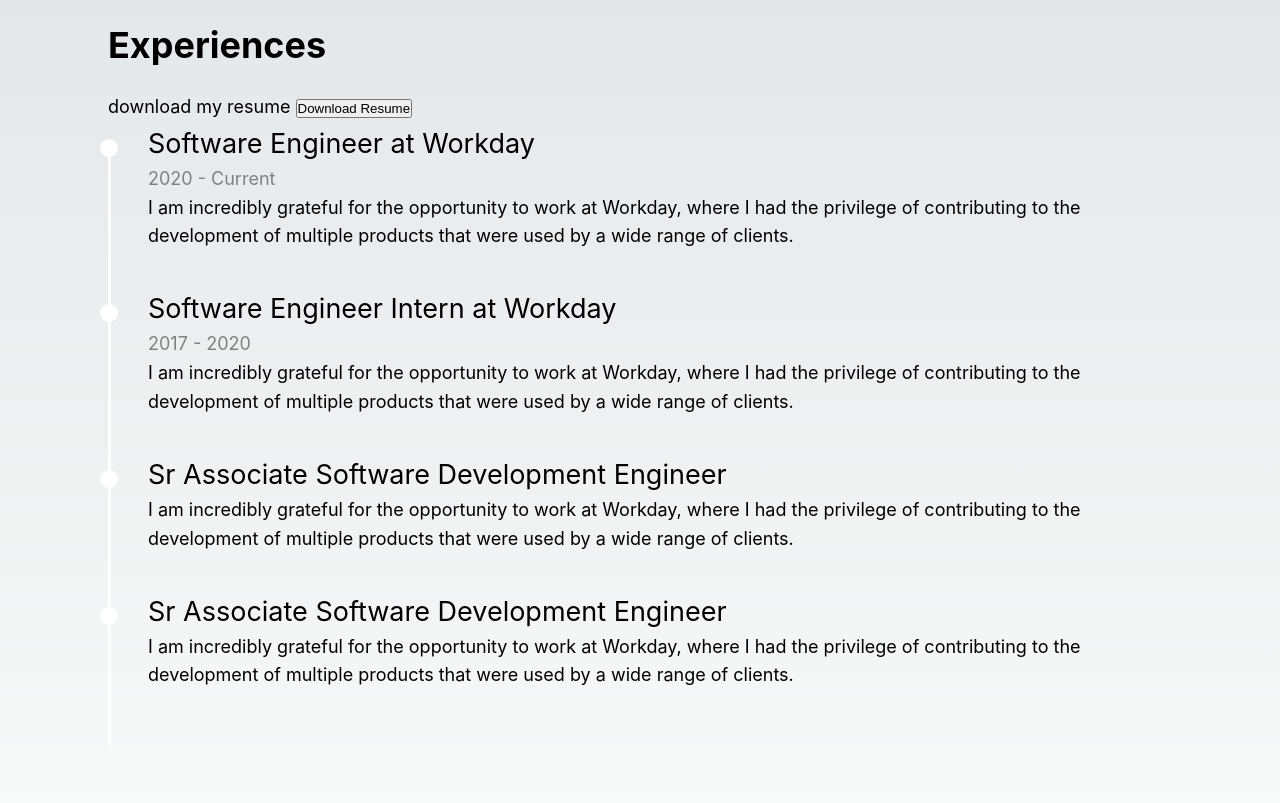
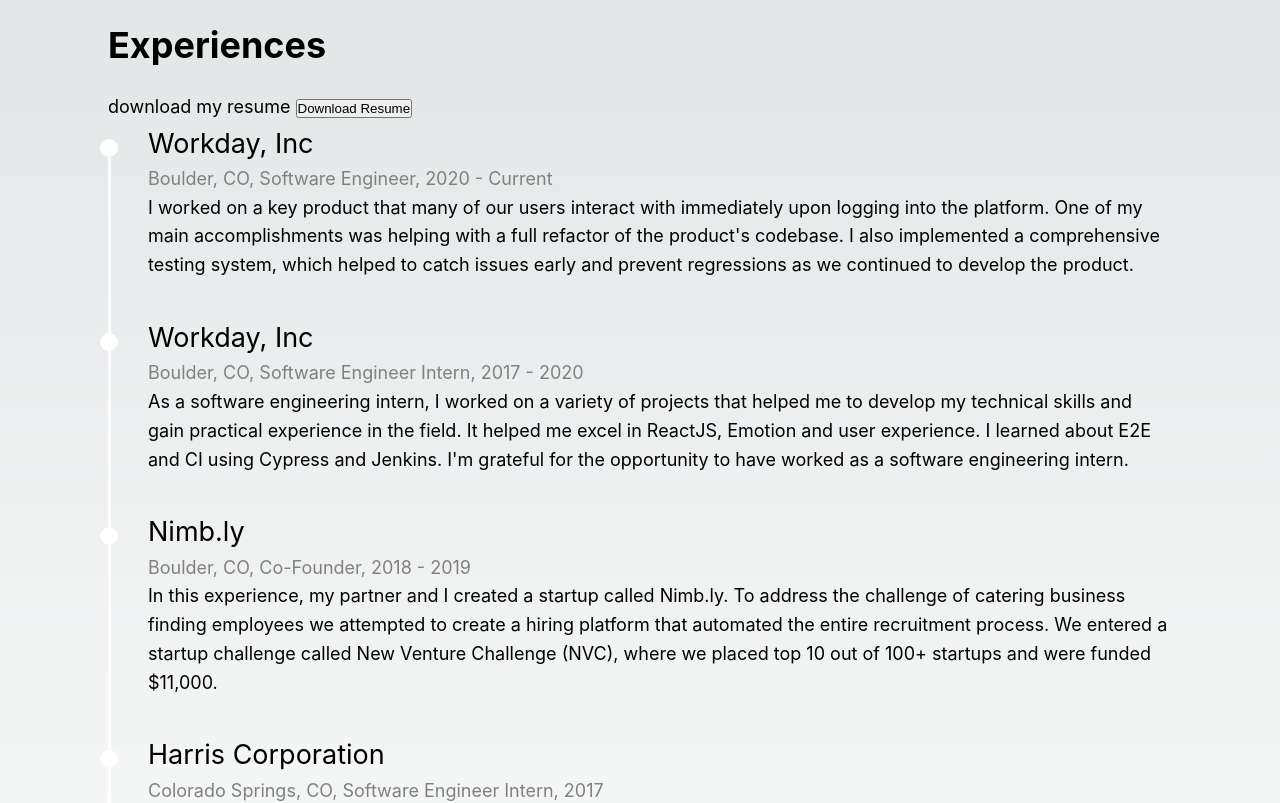
Before and after one commit to devonsoto/myportfolio, a Next.js app: page / in a window 1280 px wide. Shown: the part 580-1383 px from the top of the page. Built offline with nearby package versions, Linux system fonts and the light colour scheme.

Commit message:
finish adding content

```diff
--- a/components/timeline/timeline.tsx
+++ b/components/timeline/timeline.tsx
@@ -29,44 +29,54 @@
       </p>
       <div className={styles.container}>
         <div className={styles.rightContainer}>
-          <p className={styles.title}>Software Engineer at Workday</p>
-          <p className={styles.date}>2020 - Current</p>
+          <p className={styles.title}>Workday, Inc</p>
+          <p className={styles.date}>
+            Boulder, CO, Software Engineer, 2020 - Current
+          </p>
           <p className={styles.description}>
-            I am incredibly grateful for the opportunity to work at Workday,
-            where I had the privilege of contributing to the development of
-            multiple products that were used by a wide range of clients.
+            I worked on a key product that many of our users interact with
+            immediately upon logging into the platform. One of my main
+            accomplishments was helping with a full refactor of the product's
+            codebase. I also implemented a comprehensive testing system, which
+            helped to catch issues early and prevent regressions as we continued
+            to develop the product.
           </p>
         </div>
         <div className={styles.rightContainer}>
-          {/* <div className={styles.circle} /> */}
-          <p className={styles.title}>Software Engineer Intern at Workday</p>
-          <p className={styles.date}>2017 - 2020</p>
+          <p className={styles.title}>Workday, Inc</p>
+          <p className={styles.date}>
+            Boulder, CO, Software Engineer Intern, 2017 - 2020
+          </p>
           <p className={styles.description}>
-            I am incredibly grateful for the opportunity to work at Workday,
-            where I had the privilege of contributing to the development of
-            multiple products that were used by a wide range of clients.
+            As a software engineering intern, I worked on a variety of projects
+            that helped me to develop my technical skills and gain practical
+            experience in the field. It helped me excel in ReactJS, Emotion and
+            user experience. I learned about E2E and CI using Cypress and
+            Jenkins. I'm grateful for the opportunity to have worked as a
+            software engineering intern.
           </p>
         </div>
         <div className={styles.rightContainer}>
-          {/* <div className={styles.circle} /> */}
-          <p className={styles.title}>
-            Sr Associate Software Development Engineer
-          </p>
+          <p className={styles.title}>Nimb.ly</p>
+          <p className={styles.date}>Boulder, CO, Co-Founder, 2018 - 2019</p>
           <p className={styles.description}>
-            I am incredibly grateful for the opportunity to work at Workday,
-            where I had the privilege of contributing to the development of
-            multiple products that were used by a wide range of clients.
+            In this experience, my partner and I created a startup called
+            Nimb.ly. To address the challenge of catering business finding
+            employees we attempted to create a hiring platform that automated
+            the entire recruitment process. We entered a startup challenge
+            called New Venture Challenge (NVC), where we placed top 10 out of
+            100+ startups and were funded $11,000.
           </p>
         </div>
         <div className={styles.rightContainer}>
-          {/* <div className={styles.circle} /> */}
-          <p className={styles.title}>
-            Sr Associate Software Development Engineer
+          <p className={styles.title}>Harris Corporation</p>
+          <p className={styles.date}>
+            Colorado Springs, CO, Software Engineer Intern, 2017
           </p>
           <p className={styles.description}>
-            I am incredibly grateful for the opportunity to work at Workday,
-            where I had the privilege of contributing to the development of
-            multiple products that were used by a wide range of clients.
+            Assisted in writing JUnit tests and created a script in Python to
+            automatically update JSON files. Created a React site to visually
+            display data returned from updated JSON files
           </p>
         </div>
       </div>
--- a/styles/timeline.module.css
+++ b/styles/timeline.module.css
@@ -33,10 +33,21 @@
   width: 3px;
   height: 100%;
   left: 0px;
+
   /* TODO: Change the height on this */
   /* height: 1rem; */
   /* TODO: Change the flex-grow to flex shorthand*/
   /* flex-grow: 1; */
+}
+
+.rightContainer:last-child:after {
+  position: absolute;
+  top: 20px;
+  content: "";
+  background-color: white;
+  width: 3px;
+  height: 100%;
+  left: 0px;
 }
 
 .title::after {
```
